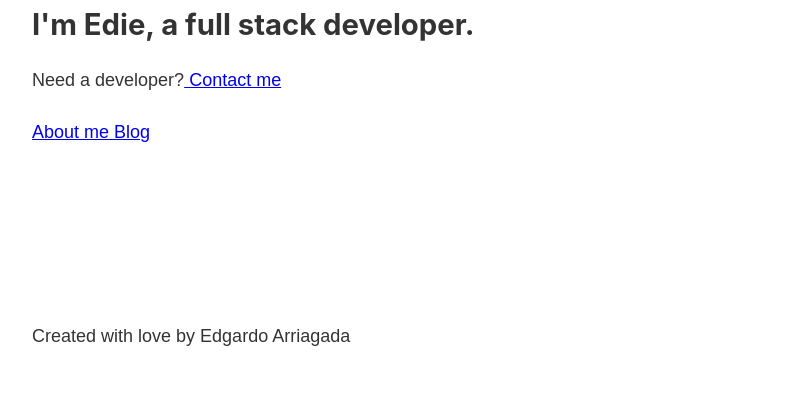
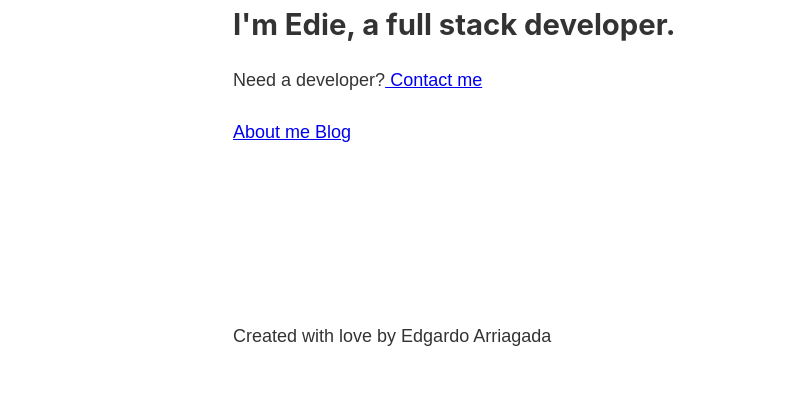
Before and after one commit to EdgardoArriagada/gatsby-bootcamp, a Gatsby site: page / in a window 1280 px wide. Shown: the part 407-800 px from the top of the page, without its empty margins (50-861 px from the left). Built offline with nearby package versions, Linux system fonts and the light colour scheme; Gatsby itself is replaced by a stand-in of ours.

Commit message:
adjust the width of the layout container

```diff
--- a/src/components/layout.module.scss
+++ b/src/components/layout.module.scss
@@ -1,5 +1,6 @@
 .container {
   margin: 0 auto;
+  width: 750px;
   max-width: 90%;
   padding: 1rem;
 
```
